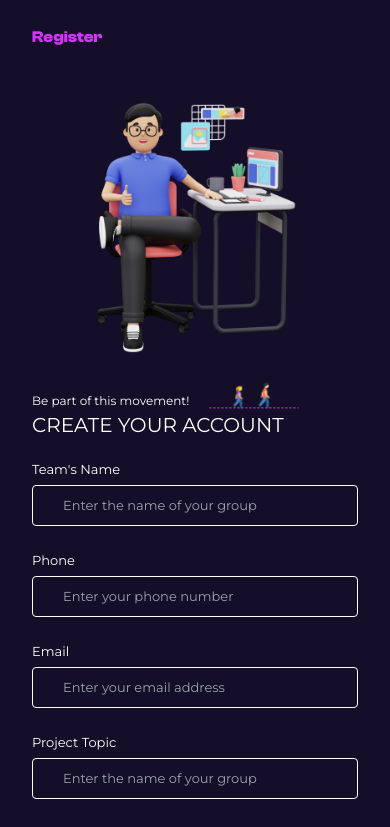
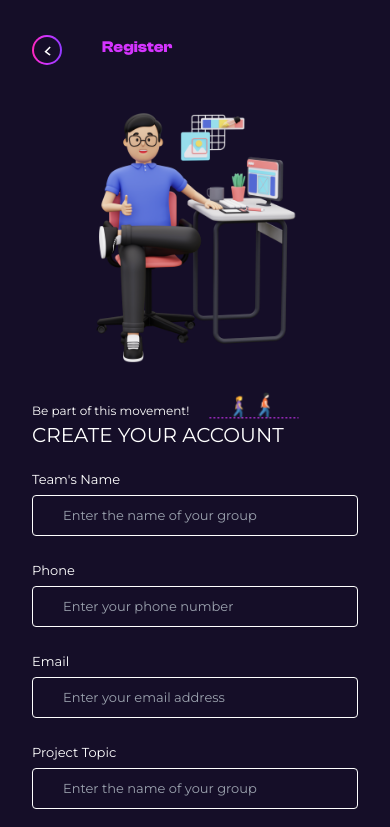
Before and after one commit to Afolabi-bit/getlinked, a React (Vite) app: page /register in a window 390 px wide. Shown: the top 827 px of the page. Built offline with nearby package versions, Linux system fonts and the light colour scheme; a web font is replaced by a local one.

Commit message:
md screens

```diff
--- a/src/components/Form.jsx
+++ b/src/components/Form.jsx
@@ -1,7 +1,6 @@
-import { useState } from "react";
+import { useRef, useState } from "react";
 import { addDoc, collection } from "firebase/firestore";
 import { db } from "../config/firebase";
-import { async } from "@firebase/util";
 
 const RegisterForm = () => {
   const [checkbox, setCheckbox] = useState(false);
@@ -12,12 +11,22 @@ const RegisterForm = () => {
   const [category, setCategory] = useState("");
   const [size, setSize] = useState(2);
 
+  const formRef = useRef(null);
+
   const hackathonRef = collection(db, "hackathon");
 
   const formSubmit = async (e) => {
     e.preventDefault();
+    let add;
     try {
-      await addDoc(hackathonRef, { team, phone, email, topic, category, size });
+      add = await addDoc(hackathonRef, {
+        team,
+        phone,
+        email,
+        topic,
+        category,
+        size,
+      });
       setCategory("");
       setTeam("");
       setTopic("");
@@ -27,10 +36,20 @@ const RegisterForm = () => {
     } catch (err) {
       console.error(err);
     }
+    if (add.type == "document") {
+      console.log(formRef.current.parentElement.parentElement.parentElement);
+      formRef.current.parentElement.parentElement.parentElement.classList.add(
+        "done"
+      );
+    }
   };
 
   return (
-    <form onSubmit={(e) => formSubmit(e)} className="pt-[20px]">
+    <form
+      onSubmit={(e) => formSubmit(e)}
+      ref={formRef}
+      className="pt-[20px] md:bg-[#1C152E] md:rounded-[4px] md:px-[20px] md:pb-[20px] md:mt-[30px]"
+    >
       <div className="flex flex-col mb-[25px]">
         <label htmlFor="team-name" className="text-[13px] font-normal mb-[5px]">
           Team's Name
@@ -90,7 +109,7 @@ const RegisterForm = () => {
             name="category"
             id="category"
             onChange={(e) => setCategory(e.target.value)}
-            className="rounded-[4px] text-[13px] p-[10px] border border-[#fff] bg-transparent"
+            className="rounded-[4px] text-[13px] p-[10px] border border-[#fff] bg-transparent md:w-[200px]"
           >
             <option value="none">Select your category</option>
             <option value="fintech">Fintech</option>
@@ -105,7 +124,7 @@ const RegisterForm = () => {
             name="size"
             id="size"
             onChange={(e) => setSize(e.target.value)}
-            className="rounded-[4px] text-[13px]  p-[10px] border border-[#fff] bg-transparent"
+            className="rounded-[4px] text-[13px]  p-[10px] border border-[#fff] bg-transparent md:w-[150px]"
           >
             <option value="none">Select</option>
             <option value="2">2</option>
--- a/src/index.css
+++ b/src/index.css
@@ -256,6 +256,10 @@ input::placeholder {
   font-size: 13px;
 }
 
+.done .pop-up {
+  left: 0;
+}
+
 @media (min-width: 800px) {
   .hero-shadow {
     left: 15%;
--- a/src/pages/register.jsx
+++ b/src/pages/register.jsx
@@ -6,15 +6,48 @@ import Check from "../assets/success-check.svg";
 import SuccessMan from "../assets/success-man.svg";
 import RegisterForm from "../components/Form";
 import { Link } from "react-router-dom";
+import { useRef } from "react";
+import Arrow from "../assets/arrow.svg";
 
 const Register = () => {
+  const mainRef = useRef(null);
+
+  const removeConfirmation = () => {
+    mainRef.current.classList.remove("done");
+  };
+
   return (
-    <main>
-      <article className="px-[2rem] py-[25px]  md:hidden ">
+    <main ref={mainRef} className="pb-[30px]">
+      <article className="px-[2rem] py-[35px] md:px-[5rem]  lg:hidden ">
+        <div className="flex items-start">
+          <Link
+            to={"/"}
+            className="w-[30px] h-[30px] rounded-[100%] flex justify-center items-center back-btn mr-[40px]"
+          >
+            <span className="bg-[#150E28] w-[26px] h-[26px] rounded-[100%] flex justify-center items-center">
+              <svg
+                xmlns="http://www.w3.org/2000/svg"
+                width="5"
+                height="7"
+                viewBox="0 0 5 7"
+                fill="none"
+                className="scale-[1.5]"
+              >
+                <path
+                  d="M4.26662 1.20001L1.19995 4.26668L4.26662 6.56668"
+                  stroke="white"
+                />
+              </svg>
+            </span>
+          </Link>
           <h2 className="text-[#d434fe] mb-[50px]">Register</h2>
+        </div>
         <img src={Image} alt="#" className="" />
+        <div className="md:w-[70%] md:mx-auto">
           <div className="flex items-baseline mt-[20px]">
-          <p className="text-[12px] font-normal">Be part of this movement! </p>
+            <p className="text-[12px] font-normal">
+              Be part of this movement!{" "}
+            </p>
             <div className="relative w-[90px] ml-[20px] flex justify-center items-baseline translate-y-1">
               <img src={Line} alt="#" className="absolute bottom-0 left-0" />
               <img src={Woman} alt="" />
@@ -23,29 +56,36 @@ const Register = () => {
           </div>
           <p className="text-[20px] font-normal">CREATE YOUR ACCOUNT</p>
           <RegisterForm />
+        </div>
       </article>
 
       {/* Pop Up */}
-      <article className="pop-up h-screen w-screen bg-[#150e28e7]  justify-center items-center flex fixed top-0 left-[-110%] ">
-        <div className="border border-[#d434fe] rounded-[4px] w-[85%]  px-[30px] py-[30px]">
+      <article className="pop-up h-screen w-screen bg-[#150e28e7]  justify-center items-center flex fixed top-0 left-[-110%]">
+        <div className="border border-[#d434fe] rounded-[4px] w-[310px]  px-[30px] py-[30px] md:w-[500px]">
           <div className="relative   h-[190px]">
-            <img src={Check} alt="#" className="absolute left-[6%]" />
+            <img
+              src={Check}
+              alt="#"
+              className="absolute left-[6%] md:left-[18%] scale-[1.2]"
+            />
             <img
               src={SuccessMan}
               alt="#"
-              className="absolute right-[6%] top-[10px]"
+              className="absolute right-[6%] top-[10px] md:right-[18%] scale-[1.2]"
             />
           </div>
-          <p className="text-[16px] font-semibold  text-center mt-[20px] ">
-            Congratulations <br /> you have successfully <br /> Registered!
+          <p className="text-[16px] font-semibold  text-center mt-[20px] md:mt-[40px] ">
+            Congratulations <br className="" /> you have successfully{" "}
+            <br className="hidden" /> Registered!
           </p>
           <p className="text-[12px] font-medium mt-[30px] text-center">
-            Yes, it was easy and you did it! <br /> check your mail box for next
-            step
+            Yes, it was easy and you did it! <br className="md:hidden" /> check
+            your mail box for next step
           </p>
           <Link
             to={"/"}
-            className="btn py-[10px] px-[30px] mt-[20px] text-center  block w-full"
+            onClick={removeConfirmation}
+            className="btn pt-[12px] pb-[10px] px-[30px] mt-[20px] text-center  block w-full"
           >
             Back
           </Link>
```
Lines whose indentation alone changed are shown as unchanged.
